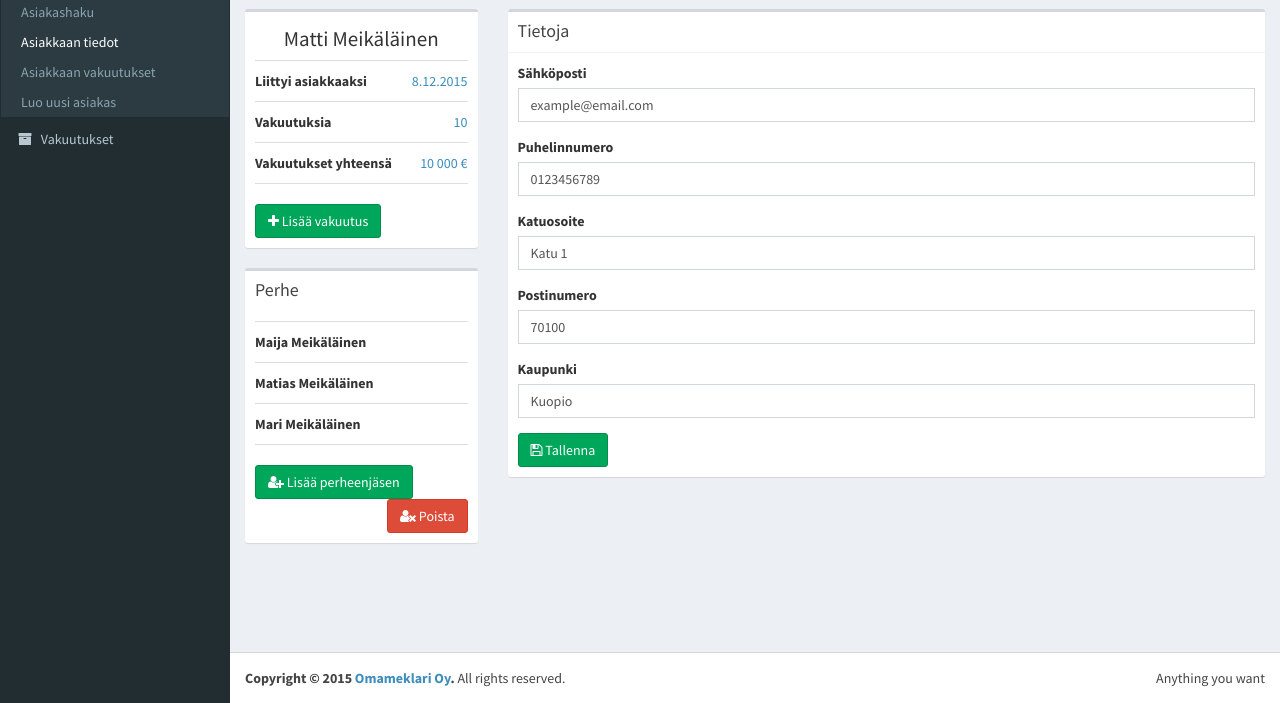
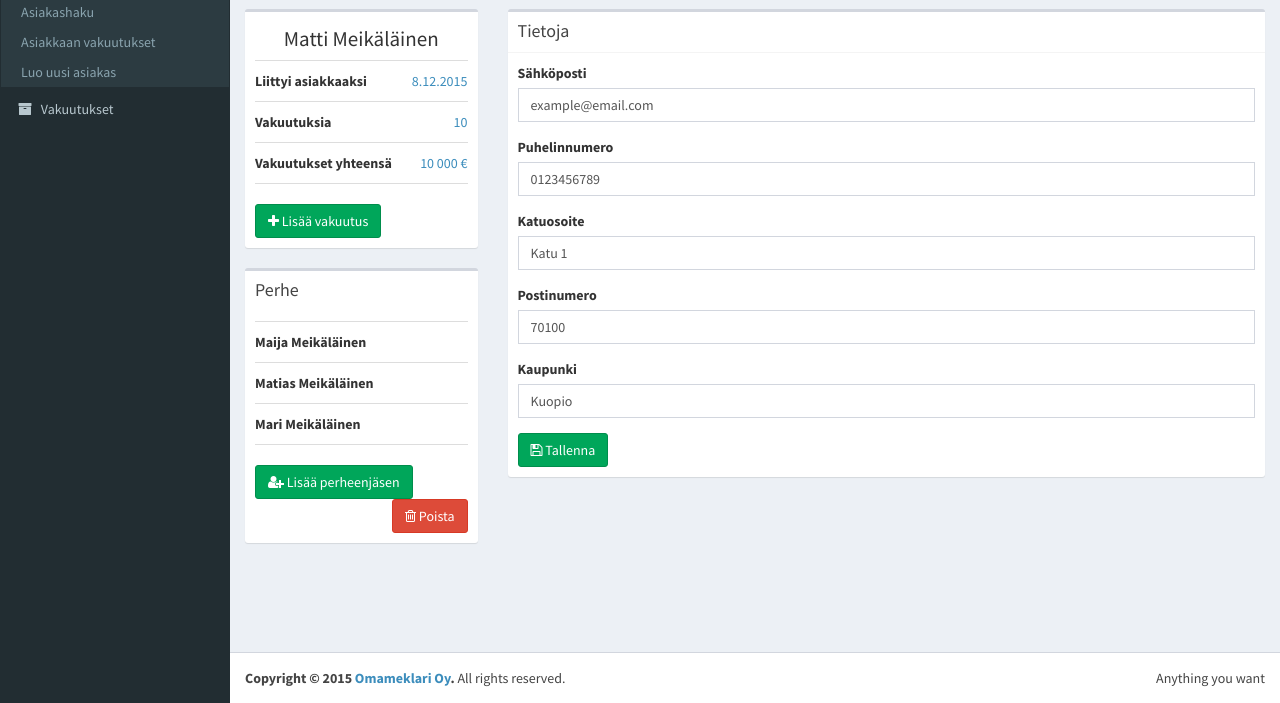
Before and after one commit to Pyretti/MyAdminLTE, a website: page pages/UI/asiakas.html in a window 1280 px wide. Shown: the part 97-800 px from the top of the page. Drawn offline with nearby package versions, Linux system fonts and the light colour scheme.

Commit message:
Pieniä korjauksia
Lisäksi testattu toimiiko sidebar menun .active oikein, jos avoinna
olevan sivun linkki on piilotettu.

```diff
--- a/pages/UI/asiakas.html
+++ b/pages/UI/asiakas.html
@@ -108,7 +108,7 @@ scratch. This page gets rid of all links and provides the needed markup only.
 				<a href="#"><i class="fa fa-users"></i> <span>Asiakkaat</span> <i class="fa fa-angle-left pull-right"></i></a>
 				<ul class="treeview-menu">
 					<li><a href="asiakas-hae.html">Asiakashaku</a></li>
-					<li><a href="asiakas.html">Asiakkaan tiedot</a></li>
+					<li class="hidden"><a href="asiakas.html">Asiakkaan tiedot</a></li>
 					<li><a href="asiakas-vakuutukset.html">Asiakkaan vakuutukset</a></li>
 					<li><a href="asiakas-uusi.html">Luo uusi asiakas</a></li>
 				</ul>
@@ -172,7 +172,7 @@ scratch. This page gets rid of all links and provides the needed markup only.
 					<div class="row">
 						<div class="col-xs-12">
 							<a href="#" class="btn btn-success"><i class="fa fa-user-plus"></i> Lisää perheenjäsen</a>
-							<a href="#" class="btn btn-danger pull-right"><i class="fa fa-user-times"></i> Poista</a>
+							<a href="#" class="btn btn-danger pull-right"><i class="fa fa-trash-o"></i> Poista</a>
 						</div>
 					</div>
                 </div><!-- /.box-body -->
```
Also changed, not shown: pages/UI/asiakas-hae.html (+1 -1 lines), pages/UI/asiakas-uusi.html (+1 -1 lines), pages/UI/asiakas-vakuutukset.html (+4 -4 lines).
